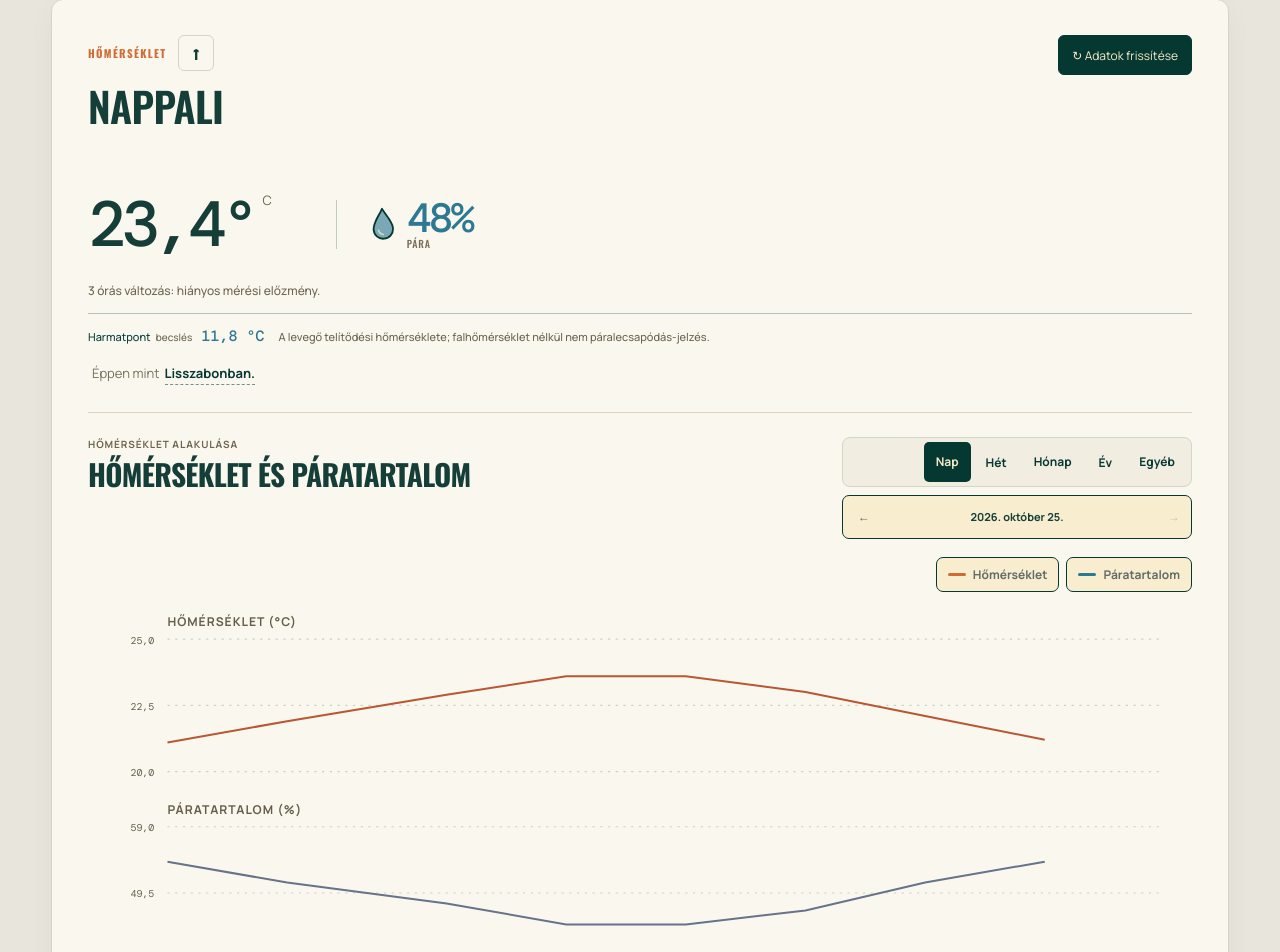
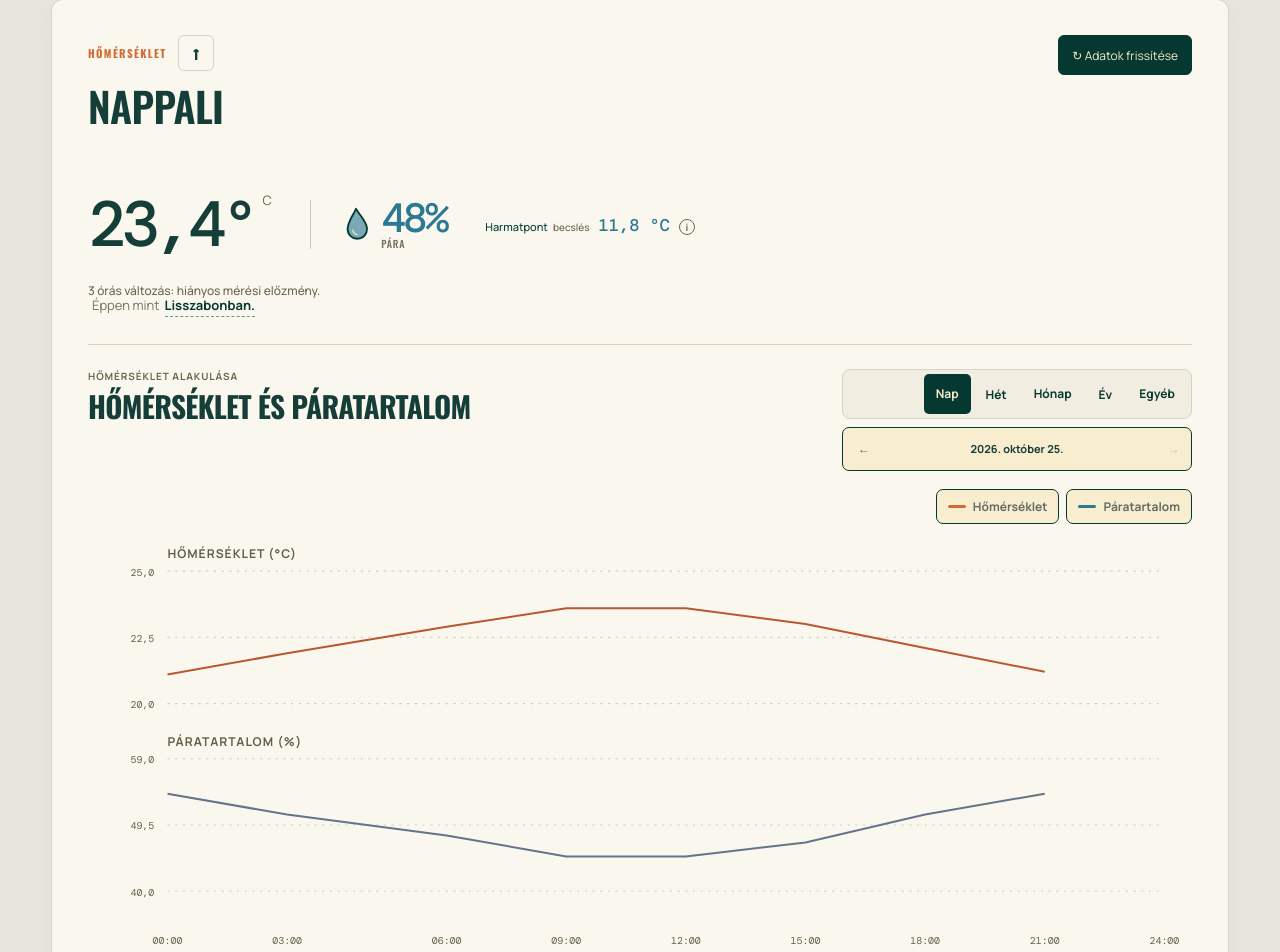
Before and after one commit to pisipite/pasztra-tech, a React (Vite) app: page / in a window 1280 px wide. Shown: the part 2319-3271 px from the top of the page. Built offline with nearby package versions, Linux system fonts and the light colour scheme.

Commit message:
Move dew point beside climate readings

```diff
--- a/src/blocks/home-climate/DashboardCards.tsx
+++ b/src/blocks/home-climate/DashboardCards.tsx
@@ -79,12 +79,16 @@ function ClimateCard({ data, climateHistory, climateSeries, nowMs, climatePeriod
           </div>
           {change.status === "ok" && <small className="climate-trend">Kb. 3 óra alatt: {signedChange(change.humidityDeltaPoints, 1)} százalékpont</small>}
         </div>
+        <details className="climate-dewpoint">
+          <summary title="A harmatpont magyarázata">
+            <span>Harmatpont <small>becslés</small></span>
+            <strong>{dewPoint === null ? "—" : `${formatFixedNumber(dewPoint, 1)} °C`}</strong>
+            <span className="climate-dewpoint__info" aria-hidden="true">i</span>
+          </summary>
+          <p>{dewPoint === null ? "Friss mérés szükséges." : "A levegő telítődési hőmérséklete; falhőmérséklet nélkül nem páralecsapódás-jelzés."}</p>
+        </details>
       </div>
       {change.status !== "ok" && <p className="climate-trend-unavailable">3 órás változás: {change.status === "stale" ? "nincs friss lekérdezés" : "hiányos mérési előzmény"}.</p>}
-      <div className="climate-dewpoint">
-        <span>Harmatpont <small>becslés</small> <strong>{dewPoint === null ? "—" : `${formatFixedNumber(dewPoint, 1)} °C`}</strong></span>
-        <small>{dewPoint === null ? "Friss mérés szükséges." : "A levegő telítődési hőmérséklete; falhőmérséklet nélkül nem páralecsapódás-jelzés."}</small>
-      </div>
       {closestWeatherTwin && <div className="weather-twins">
         <span>Éppen mint</span>
         <button type="button" aria-describedby={tooltipWeatherTwins.length ? "weather-twins-tooltip" : undefined}>
--- a/src/styles.css
+++ b/src/styles.css
@@ -2185,13 +2185,17 @@ section[id] { scroll-margin-top: 76px; }
 @media (max-width: 700px) { .comparison-metrics { grid-template-columns: 1fr; } .forecast-summary { grid-template-columns: 1fr; } .forecast-summary > div { border-right: 0; border-top: 1px solid #d9cdbb; } .forecast-summary > div:first-child { border-top: 0; } }
 
 .climate-metric { display: grid; align-content: start; gap: 10px; }
+.climate-reading { column-gap: clamp(18px, 3vw, 40px); row-gap: 18px; }
 .climate-metric--humidity .climate-trend { padding-left: clamp(20px, 3vw, 38px); }
 .climate-trend, .climate-trend-unavailable { color: var(--muted); font: 500 12px/1.4 "Manrope", sans-serif; }
 .climate-trend { font-variant-numeric: tabular-nums; }
 .climate-trend-unavailable { margin: -8px 0 13px; }
-.climate-dewpoint { display: flex; align-items: baseline; flex-wrap: wrap; gap: 5px 14px; padding: 12px 0 17px; border-top: 1px solid var(--line); color: var(--muted); font: 500 11px/1.5 "Manrope", sans-serif; }
-.climate-dewpoint > span { color: var(--ink); white-space: nowrap; }
-.climate-dewpoint > span > small { margin-left: 3px; color: var(--muted); font-size: 10px; }
-.climate-dewpoint strong { margin-left: 7px; color: var(--poster-blue); font: 500 15px "DM Mono", monospace; }
-.climate-dewpoint > small { font-size: 11px; }
-.climate-dewpoint + .weather-twins { margin-top: 0; }
+.climate-dewpoint { flex: 0 1 250px; max-width: 260px; color: var(--muted); font: 500 11px/1.5 "Manrope", sans-serif; }
+.climate-dewpoint summary { display: flex; align-items: baseline; flex-wrap: wrap; gap: 4px 9px; list-style: none; cursor: pointer; }
+.climate-dewpoint summary::-webkit-details-marker { display: none; }
+.climate-dewpoint summary:focus-visible { outline: 2px solid var(--poster-blue); outline-offset: 5px; }
+.climate-dewpoint summary > span:first-child { color: var(--ink); white-space: nowrap; }
+.climate-dewpoint summary small { margin-left: 3px; color: var(--muted); font-size: 10px; }
+.climate-dewpoint strong { color: var(--poster-blue); font: 500 17px "DM Mono", monospace; white-space: nowrap; }
+.climate-dewpoint__info { display: inline-grid; place-items: center; width: 16px; height: 16px; border: 1px solid currentColor; border-radius: 50%; font: 700 10px/1 "Manrope", sans-serif; }
+.climate-dewpoint p { margin: 9px 0 0; max-width: 28ch; line-height: 1.5; }
--- a/src/theme.css
+++ b/src/theme.css
@@ -203,8 +203,7 @@
 [data-theme="dark"] .weather-twins__tooltip { color: var(--dark-text); border-color: var(--dark-border); background: var(--dark-raised); }
 [data-theme="dark"] .weather-twins__tooltip::after { border-color: var(--dark-border); background: var(--dark-raised); }
 [data-theme="dark"] .weather-twins__tooltip small { color: var(--dark-muted); }
-[data-theme="dark"] .climate-dewpoint { border-color: var(--dark-border); }
-[data-theme="dark"] .climate-dewpoint > span { color: var(--dark-text); }
+[data-theme="dark"] .climate-dewpoint summary > span:first-child { color: var(--dark-text); }
 [data-theme="dark"] .climate-dewpoint strong { color: var(--series-humidity); }
 
 /* National mix: the left donut is already dark; darken the timeline beside it. */
```
